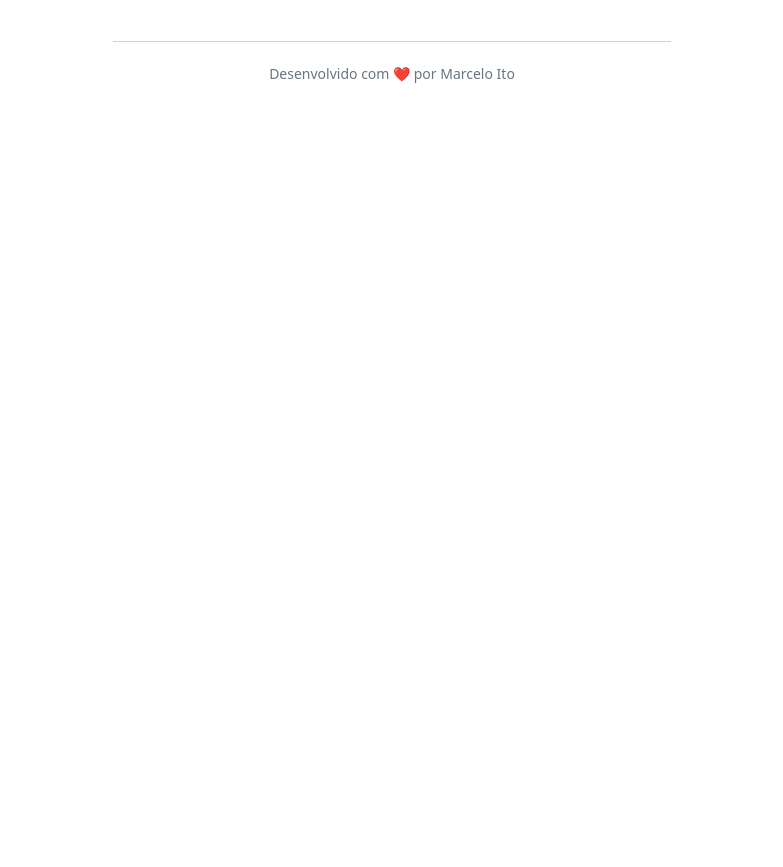
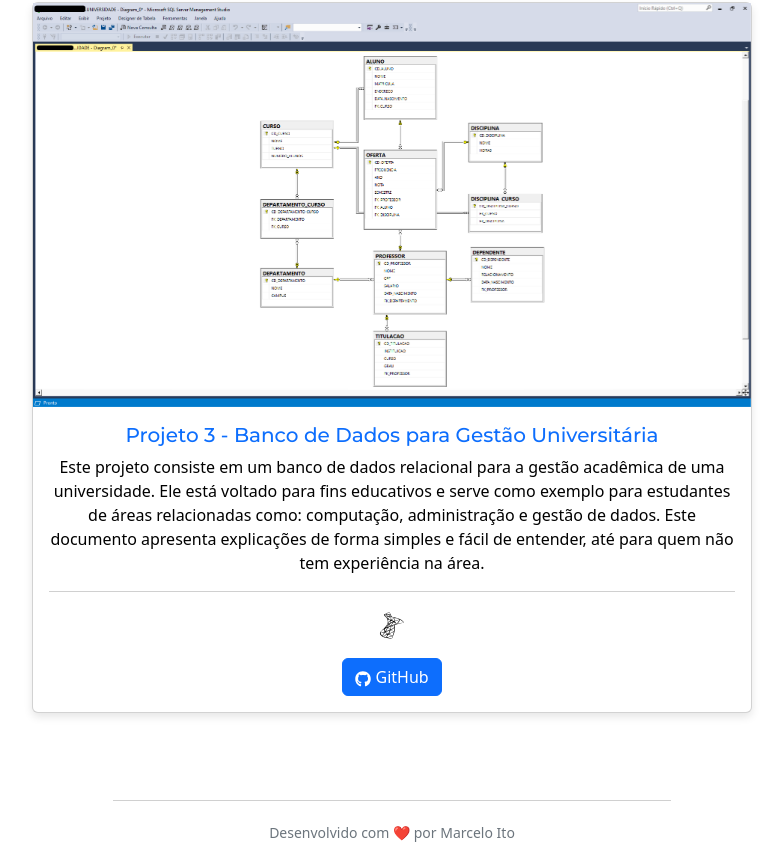
Before and after one commit to GremlinX/gremlinx.github.io, a React (Create React App) app: page /projects in a window 1280 px wide. Shown: the part 1533-2400 px from the top of the page, without its empty margins (248-1031 px from the left). Before the commit the page ends 1641 px from the top, so only its background shows below. Built offline with nearby package versions, Linux system fonts and the light colour scheme.

Commit message:
UPDATE: new project + 'about section' text fix

```diff
--- a/src/components/About.js
+++ b/src/components/About.js
@@ -30,7 +30,7 @@ export const About = () => {
             className={`${textStyle} fs-5 text-lg-start text-md-center text-sm-center`}
           >
             <b>Desenvolvedor Full Stack</b> e <b>Especialista QA</b>, formado em{" "}
-            <b>Análise e Desenvolvimento de Sistemas</b>. Tenho experiência com
+            <b>Análise e Desenvolvimento de Sistemas</b>. Tenho experiência com{" "}
             <b>React</b>, <b>Spring Boot</b>, <b>SQL</b> e automação de testes
             com <b>Cypress</b> e <b>Jenkins</b>. Trabalho em{" "}
             <b>ambientes ágeis</b> e colaborativos, unindo habilidades técnicas
--- a/src/components/Projects/projectDetails.js
+++ b/src/components/Projects/projectDetails.js
@@ -23,4 +23,13 @@ export const projects = [
     github: "https://github.com/GremlinX/basic-spring-crud",
     liveDemo: "#",
   },
+  {
+    title: "Projeto 3 - Banco de Dados para Gestão Universitária",
+    description:
+      "Este projeto consiste em um banco de dados relacional para a gestão acadêmica de uma universidade. Ele está voltado para fins educativos e serve como exemplo para estudantes de áreas relacionadas como: computação, administração e gestão de dados. Este documento apresenta explicações de forma simples e fácil de entender, até para quem não tem experiência na área.",
+    image: [`${process.env.PUBLIC_URL}/assets/images/ModeloRelacionalSQL.png`],
+    technologies: [DiMsqlServer],
+    github: "https://github.com/GremlinX/basic-university-sql",
+    liveDemo: "#",
+  },
 ];
```
Also changed, not shown: public/assets/images/ModeloRelacionalSQL.png (added).
